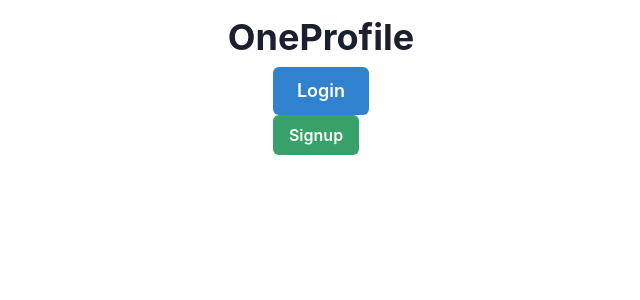
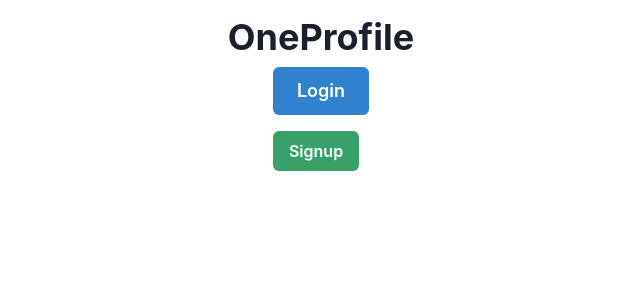
Before and after one commit to deepshal99/OneProfile, a React (Create React App) app in the folder oneprofile/: page / in a window 1280 px wide. Shown: the top 300 px of the page, without its empty margins (319-959 px from the left). Built offline with nearby package versions, Linux system fonts and the light colour scheme.

Commit message:
Co-authored-by: rabbitlover260 <rabbitlover260@users.noreply.github.com> Co-authored-by: Guruprasad Dalvi <GuruprasadDalvi@users.noreply.github.com>

```diff
--- a/oneprofile/src/App.js
+++ b/oneprofile/src/App.js
@@ -1,11 +1,11 @@
 import './App.css';
-import {Heading, VStack} from '@chakra-ui/react';
+import { Heading, VStack } from '@chakra-ui/react';
 import Signup from './components/Signup'
 import Login from './components/Login'
 import Home from './components/Home'
-import RegisterContainer from './components/RegisterContainer';
+import { Link, } from 'react-router-dom'
 
-import {BrowserRouter as Router, Switch, Route} from 'react-router-dom';
+import { BrowserRouter as Router, Switch, Route } from 'react-router-dom';
 
 function App() {
     return (
--- a/oneprofile/src/components/Home.js
+++ b/oneprofile/src/components/Home.js
@@ -5,10 +5,10 @@ import {Button} from '@chakra-ui/react'
 
 export default function Home() {
     return (
-        <div>
-            <Link to="/login"><Button size='lg' colorScheme="blue">Login</Button></Link >
+        <div class="Home-buttons">
+            <Link to="/login"><Button mb='4' size='lg' colorScheme="blue">Login</Button></Link >
             <br />
-            <Link to="/signup"><Button colorScheme="green">Signup</Button></Link >
+            <Link to="/signup"><Button mb='4' colorScheme="green">Signup</Button></Link >
         </div>
     )
 }
--- a/oneprofile/src/components/RegisterContainer.js
+++ /dev/null
@@ -1,22 +0,0 @@
-import React,{useState} from 'react'
-import {VStack, Input} from '@chakra-ui/react';
-import {Button} from "@chakra-ui/react"
-import Signup from './Signup'
-import Login from './Login'
-
-//Container To Display Register up Signup
-class RegisterContainer extends React.Component {
-    //[loginState,setState]=useState(False)
-    changeState(){
-        console.log("Change State")
-    }
-    render() {
-        return (
-            <div>
-                <Signup changeStateFunction={this.changeState}></Signup>
-                <Login></Login>
-            </div>
-        )
-    }
-}
-export default RegisterContainer
```
